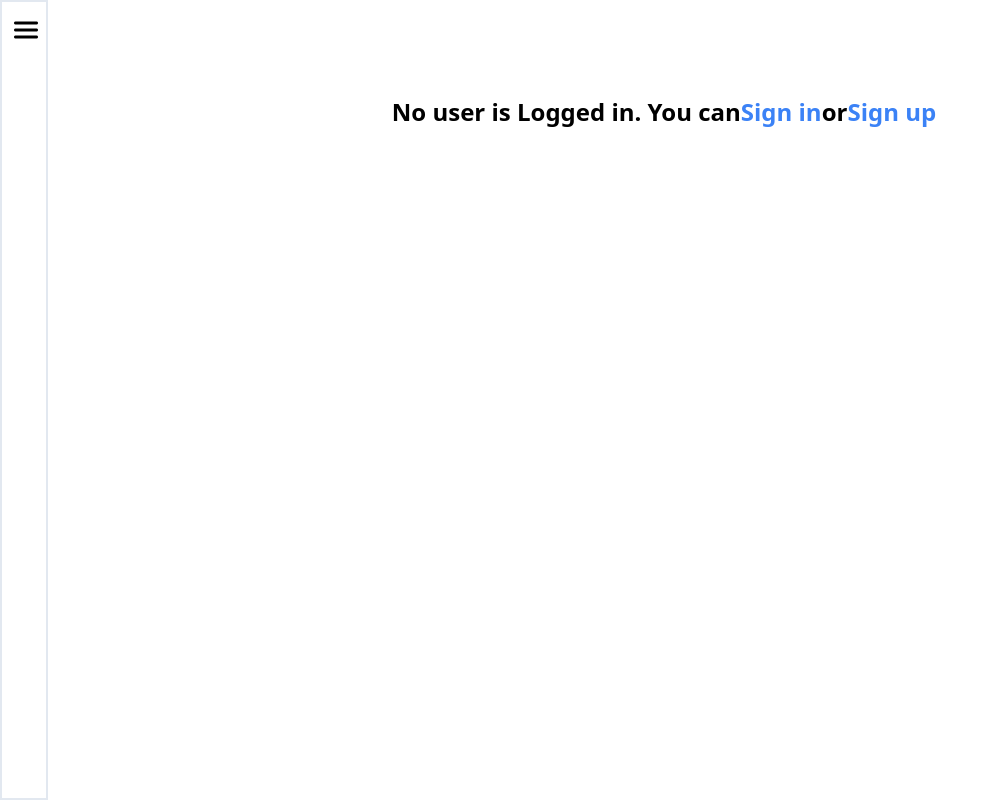
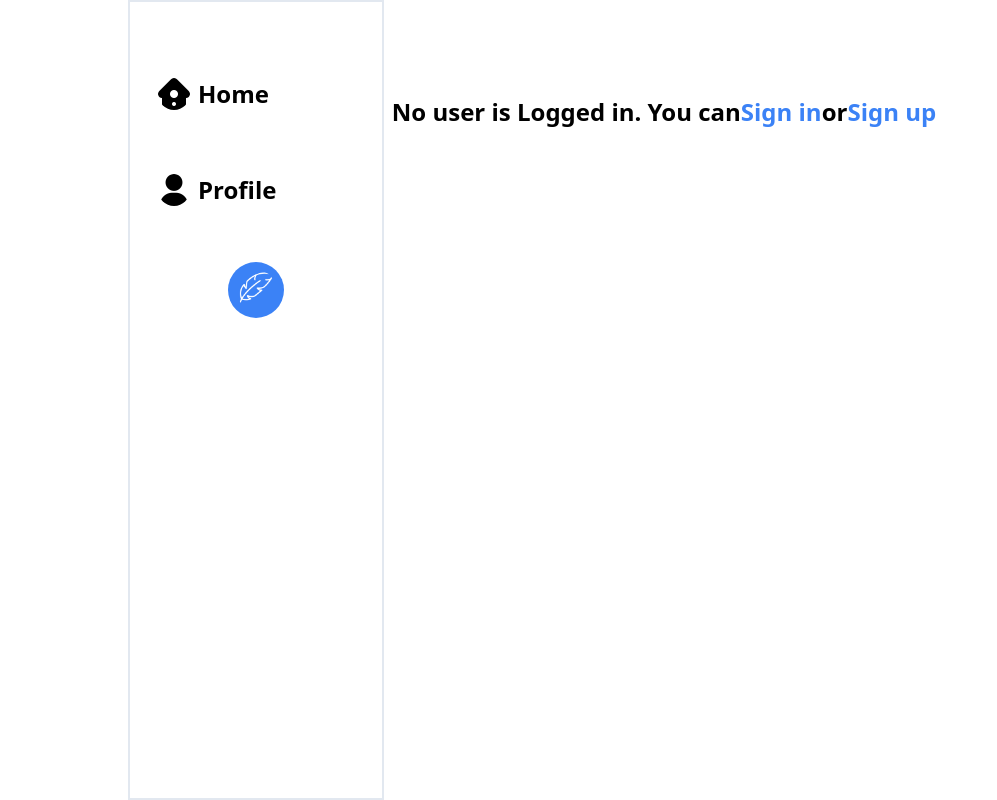
Before and after one commit to Gmedulla101/twitter-clone, a React (Vite) app: page /user-profile in a window 1280 px wide. Shown: the whole page, without its empty margins (0-997 px from the left). Built offline with nearby package versions, Linux system fonts and the light colour scheme.

Commit message:
Almost done!

```diff
--- a/src/App.jsx
+++ b/src/App.jsx
@@ -11,6 +11,7 @@ import Comment from './components/Comment';
 
 const App = () => {
   return (
+    <div className="lg:w-[80%] lg:mx-auto">
       <Routes>
         <Route path="/" element={<Home />} />
         <Route path="/sign-up" element={<SignUp />} />
@@ -20,6 +21,7 @@ const App = () => {
         <Route path="/edit-profile" element={<EditProfile />} />
         <Route path="/comments" element={<Comment />} />
       </Routes>
+    </div>
   );
 };
 export default App;
--- a/src/components/EditProfile.jsx
+++ b/src/components/EditProfile.jsx
@@ -6,6 +6,8 @@ import userPhoto from '../images/user.png';
 //IMPORTING FIREBASE DEPENDENCIES
 import { auth, db } from '../config/firebase';
 import { updateDoc, doc } from 'firebase/firestore';
+import { ref, uploadBytes } from 'firebase/storage';
+import { storage } from '../config/firebase';
 
 //IMPORTING REACT ROUTER NAVIGATE
 import { useNavigate } from 'react-router-dom';
@@ -20,7 +22,6 @@ import { useGlobalContext } from '../context';
 
 const EditProfile = () => {
   const { user, isSignedIn, setUser, setIsSignedIn } = useGlobalContext();
-  console.log(user);
 
   //IMAGE FUNCTIONALITY
 
@@ -31,6 +32,7 @@ const EditProfile = () => {
   const [coverDisplay, setCoverDisplay] = useState();
   const [profilePicDisplay, setProfilePicDisplay] = useState();
 
+  //LOGIC FOR THE IMAGE CHANGE AND IMAGE DISPLAY
   const imageChange = (event) => {
     const { files, id } = event.target;
     const imageUrl = URL.createObjectURL(files[0]);
@@ -58,10 +60,33 @@ const EditProfile = () => {
     });
   };
 
-  console.log(profileDetails);
-
   //UPDATING FUNCTIONALITY
   const navigate = useNavigate();
+
+  const updatePhotos = async () => {
+    if (!photo.coverPhoto || !photo.profilePic) {
+      alert('Please add photographs to your profile edit!');
+    } else {
+      const profilePicFolderRef = ref(
+        storage,
+        `user-images/${user.username}/profilePic/${photo.profilePic.name}`
+      );
+      const coverPhtotFolderRef = ref(
+        storage,
+        `user-images/${user.username}/coverPhoto/${photo.coverPhoto.name}`
+      );
+      try {
+        await uploadBytes(profilePicFolderRef, photo.profilePic);
+        await uploadBytes(coverPhtotFolderRef, photo.coverPhoto);
+        console.log('Subkkitted!');
+      } catch (error) {
+        console.error(error);
+      }
+    }
+  };
+
+  console.log(user);
+
   const saveEdit = async () => {
     const userDoc = doc(db, 'users', user.id);
     try {
@@ -73,6 +98,10 @@ const EditProfile = () => {
       await updateDoc(userDoc, { bio: profileDetails.bio });
       const newUserData = { ...user, bio: profileDetails.bio };
       localStorage.setItem('user', JSON.stringify(newUserData));
+
+      updatePhotos();
+      console.log('okay!!!!!!!');
+
       navigate('/user-profile');
     } catch (error) {
       console.error(error);
--- a/src/components/Home.jsx
+++ b/src/components/Home.jsx
@@ -8,6 +8,7 @@ import Tweet from './Tweet';
 import SideBar from './SideBar';
 import cameraImg from '../images/camera.png';
 import cancel from '../images/reject.png';
+import Logo from './Logo';
 
 //IMPORTING CUSTOM HOOKS
 import { useGlobalContext } from '../context';
@@ -300,7 +301,10 @@ const Home = () => {
       <SideBar />
 
       {/* MAIN BODY SECTION */}
-      <div id="home" className="main-scroll ml-12 border-2 border-slate-200">
+      <div
+        id="home"
+        className="main-scroll ml-12 border-2 border-slate-200 md:ml-64 bg-white"
+      >
         <h1 className="text-2xl font-bold px-2 py-2 relative"> Home </h1>
 
         <div className="py-3 border-2 border-slate-200">
--- a/src/components/Profile.jsx
+++ b/src/components/Profile.jsx
@@ -2,7 +2,7 @@ import React, { useState, useEffect } from 'react';
 
 //IMPORTING RELEVANT COMPONENTS
 import SideBar from './SideBar';
-import cover from '../images/cover.jpg';
+import cover from '../images/default-image.png';
 import userPhoto from '../images/user.png';
 
 //IMPORTING FIREBASE DEPENDENCIES
@@ -71,7 +71,7 @@ const Profile = () => {
           </Link>
         </h1>
       ) : (
-        <section className="ml-12">
+        <section className="ml-12 bg-white md:ml-64">
           <section className=" h-full">
             <span className="flex justify-between p-2">
               <h1 className="text-2xl font-bold px-2 py-2"> Profile </h1>
@@ -88,7 +88,7 @@ const Profile = () => {
               className="h-60 bg-slate-200 flex justify-center items-center gap-4 text-2xl font-bold relative"
               onClick={editCoverPhoto}
             >
-              <img src={cover} alt="" className="w-full h-full" />
+              <img src={cover} alt="" className="w-[50%] h-full" />
             </div>
 
             <div className="bg-white border-4 border-blue-400 w-20 h-20 p-1 rounded-full relative top-[-40px] ml-6 overflow-hidden">
--- a/src/components/SideBar.jsx
+++ b/src/components/SideBar.jsx
@@ -29,19 +29,21 @@ export default function SideBar() {
     <aside
       className={`border-2 border-slate-200 ${
         isOpen ? 'w-12' : 'w-[3em]'
-      } h-full fixed w-96 bg-white z-[100] overflow-hidden transition`}
+      } h-full fixed w-96 bg-white z-[100] overflow-hidden transition-all duration-300 md:overflow-visible md:w-64 md:bg-white`}
     >
       <button
         onClick={() => {
           setIsOpen(!isOpen);
         }}
-        className="ml-2 mt-3 w-8"
+        className="ml-2 mt-3 w-8 md:hidden"
       >
         <img src={isOpen ? close : burgerBtn} alt="" className="w-full" />
       </button>
 
       <div
-        className={`${isOpen ? 'flex' : 'hidden'} flex-col gap-12 mt-12 p-5`}
+        className={`${
+          isOpen ? 'flex' : 'hidden'
+        } flex-col gap-12 mt-12 p-5 md:flex`}
       >
         <Link to={'/'} className="flex items-center">
           <img
@@ -69,7 +71,7 @@ export default function SideBar() {
           />
           <p className="text-2xl font-bold">Profile</p>
         </Link>{' '}
-        <Link to={'/'}>
+        <Link to={'/'} className="block mx-auto">
           <img
             src={newTweetBtn}
             alt=""
--- a/tailwind.config.js
+++ b/tailwind.config.js
@@ -7,7 +7,6 @@ export default {
         ssm: '20rem',
       },
       screens: {
-        sssm: '400px',
         xsm: '500px',
       },
       height: {
```
Also changed, not shown: src/images/default-image.png (added). Lines whose indentation alone changed are shown as unchanged.
